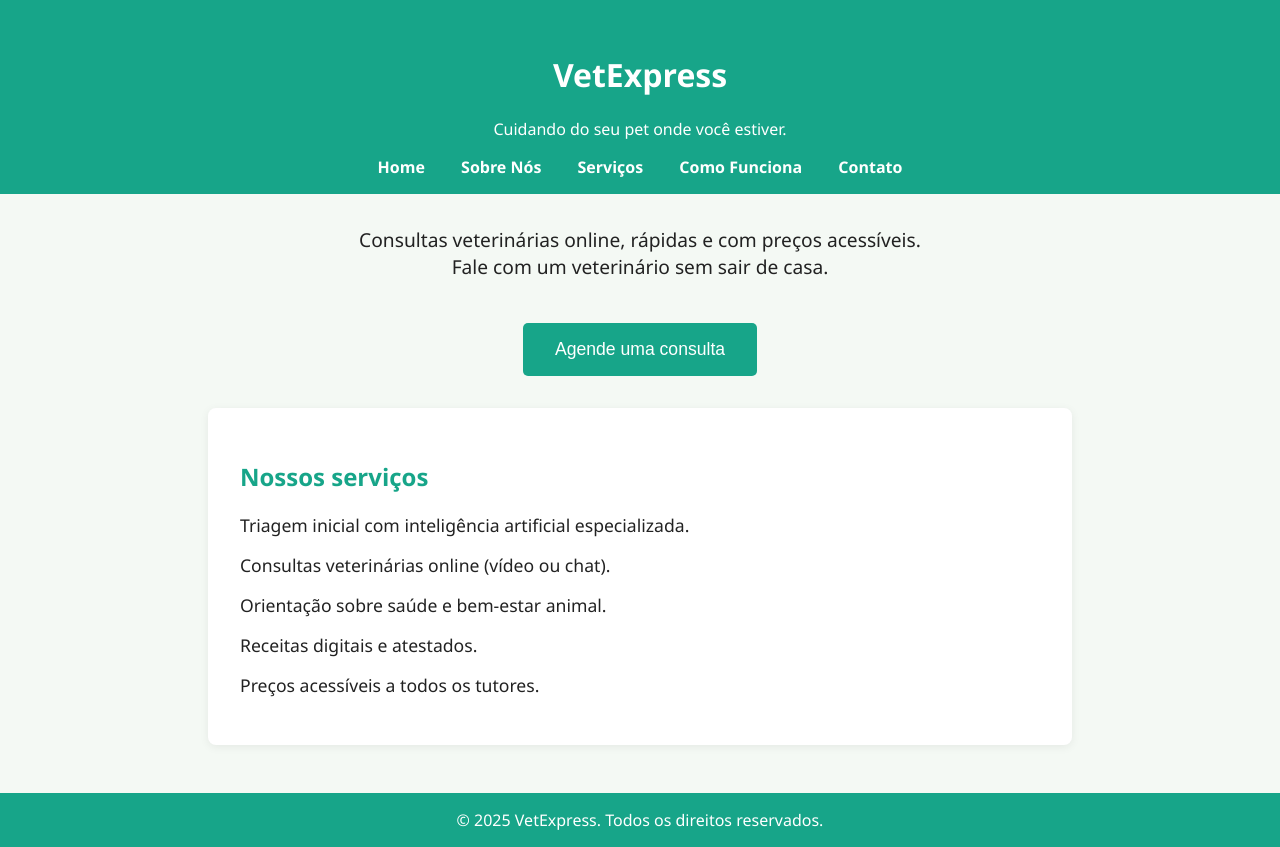
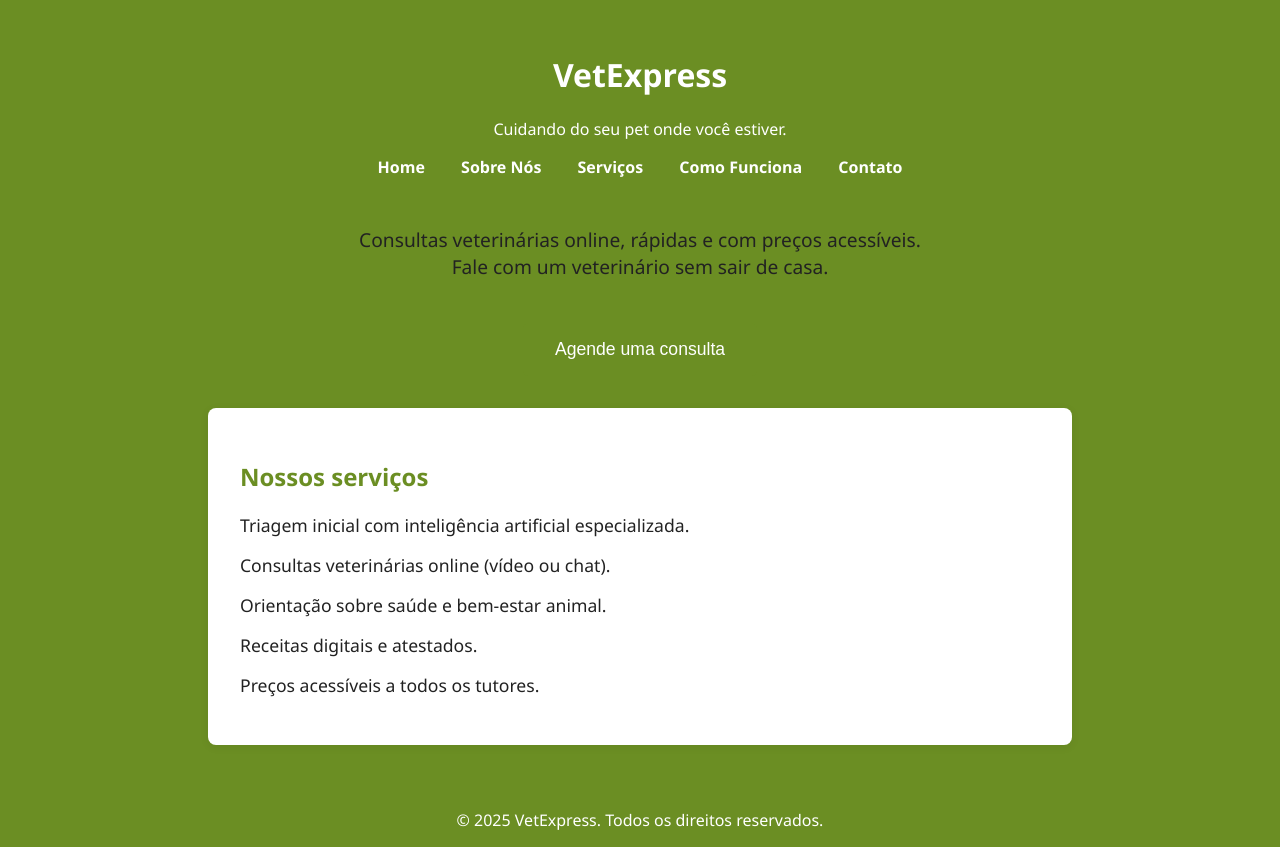
Before and after one commit to thiagoconstantino2226-hue/vetexpress, a plain HTML site: page index.html in a window 1280 px wide. Drawn offline with Linux system fonts and the light colour scheme.

Commit message:
Update index.html

```diff
--- a/index.html
+++ b/index.html
@@ -8,11 +8,11 @@
         body {
             font-family: 'Segoe UI', Arial, sans-serif;
             margin: 0;
-            background: #f4f9f4;
+            background: #6B8E23;
             color: #222;
         }
         header {
-            background: #17a589;
+            background: #6B8E23;
             color: #fff;
             padding: 2rem 0 1rem 0;
             text-align: center;
@@ -33,13 +33,13 @@
         }
         .hero h1 {
             font-size: 2.5rem;
-            color: #17a589;
+            color: #6B8E23;
         }
         .hero p {
             font-size: 1.2rem;
         }
         .cta-btn {
-            background: #17a589;
+            background: #6B8E23;
             color: #fff;
             border: none;
             padding: 1rem 2rem;
@@ -59,7 +59,7 @@
             padding: 2rem;
         }
         .services h2 {
-            color: #17a589;
+            color: #6B8E23;
         }
         .services ul {
             list-style: none;
@@ -72,7 +72,7 @@
         footer {
             margin-top: 3rem;
             padding: 1rem 0;
-            background: #17a589;
+            background: #6B8E23;
             color: #fff;
             text-align: center;
         }
```
